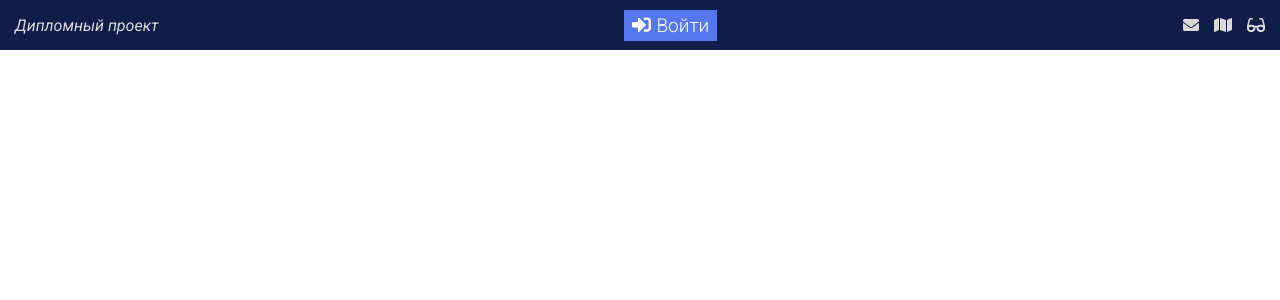
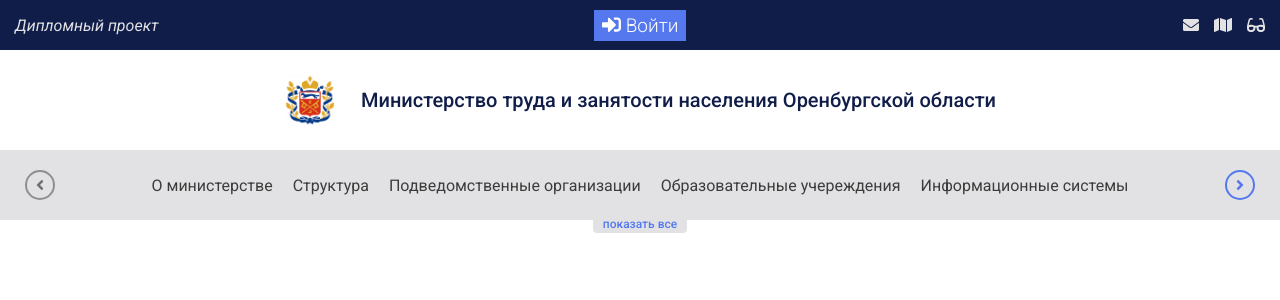
Before and after one commit to skljor/Diploma-project, an Angular app: page / in a window 1280 px wide. Shown: the top 300 px of the page. Built offline with nearby package versions, Linux system fonts and the light colour scheme.

Commit message:
feat: add nav-bar and top-header views (#3)

```diff
--- a/src/app/app.component.html
+++ b/src/app/app.component.html
@@ -1,5 +1,7 @@
 <header>
   <app-top-bar></app-top-bar>
+  <app-top-header></app-top-header>
+  <app-nav-bar></app-nav-bar>
 </header>
 <main>
 
--- a/src/app/app.module.ts
+++ b/src/app/app.module.ts
@@ -4,11 +4,15 @@
 import { AppComponent } from './app.component';
 import { TopBarComponent } from './top-bar/top-bar.component';
 import { FontAwesomeModule } from '@fortawesome/angular-fontawesome';
+import { NavBarComponent } from './nav-bar/nav-bar.component';
+import { TopHeaderComponent } from './top-header/top-header.component';
 
 @NgModule({
   declarations: [
     AppComponent,
-    TopBarComponent
+    TopBarComponent,
+    NavBarComponent,
+    TopHeaderComponent
   ],
   imports: [
     BrowserModule,
--- /dev/null
+++ b/src/app/nav-bar/nav-bar.component.html
@@ -0,0 +1,25 @@
+<div class="nav-bar__wrapper">
+  <div class="nav-bar__top">
+    <div class="nav-bar__left">
+      <button type="button" class="nav-bar__prev-btn nav-bar__slider-btn">
+        <fa-icon [icon]="iconPrev" class="nav-bar__icon"></fa-icon>
+      </button>
+    </div>
+    <div class="nav-bar__middle">
+      <div class="nav-bar__list">
+        <span class="nav-bar__item" *ngFor="let item of navItems">
+          <!--TODO: add rout listener to items-->
+          {{ item }}
+        </span>
+      </div>
+    </div>
+    <div class="nav-bar__right">
+      <button type="button" class="nav-bar__next-btn nav-bar__slider-btn active-btn">
+        <fa-icon [icon]="iconNext" class="nav-bar__icon"></fa-icon>
+      </button>
+    </div>
+  </div>
+  <div class="nav-bar__bottom">
+    <button type="button" class="nav-bar__expand-btn">показать всe</button>
+  </div>
+</div>
--- /dev/null
+++ b/src/app/nav-bar/nav-bar.component.scss
@@ -0,0 +1,80 @@
+@import '../../sass/colors.scss';
+
+.nav-bar__wrapper {
+  color: $black-s;
+}
+
+.nav-bar__top {
+  display: flex;
+  justify-content: space-between;
+  box-sizing: border-box;
+  height: 70px;
+  align-items: center;
+  background-color: $white-s;
+  padding: 0px 25px;
+  position: relative;
+  z-index: 1;
+}
+
+.nav-bar__bottom {
+  display: flex;
+  justify-content: center;
+  position: relative;
+  z-index: 0;
+}
+
+.nav-bar__slider-btn,
+.nav-bar__expand-btn {
+  transition: background-color 200ms;
+}
+
+.nav-bar__slider-btn {
+  display: flex;
+  align-items: center;
+  justify-content: center;
+  border-radius: 50%;
+  border: solid 2px $black-s;
+  box-sizing: border-box;
+  height: 30px;
+  width: 30px;
+  background-color: $white-s;
+  opacity: 0.5;
+
+  &.active-btn {
+    border-color: $blue-light;
+    color: $blue-light;
+    opacity: 1;
+
+    &:hover {
+      cursor: pointer;
+      color: white;
+      background-color: $blue-light;
+    }
+  }
+}
+
+.nav-bar__icon {
+  font-size: 16px;
+}
+
+.nav-bar__list {
+  display: flex;
+  gap: 20px;
+}
+
+.nav-bar__expand-btn {
+  position: relative;
+  border: none;
+  background-color: $white-s;
+  color: $blue-light;
+  font-size: 12px;
+  font-weight: 500;
+  padding: 2px 10px;
+  border-radius: 4px;
+  bottom: 5px;
+  &:hover {
+    cursor: pointer;
+    color: white;
+    background-color: $blue-light;
+  }
+}
--- /dev/null
+++ b/src/app/nav-bar/nav-bar.component.ts
@@ -0,0 +1,15 @@
+import { Component } from '@angular/core';
+import { faAngleLeft, faAngleRight } from '@fortawesome/free-solid-svg-icons';
+
+@Component({
+  selector: 'app-nav-bar',
+  templateUrl: './nav-bar.component.html',
+  styleUrls: ['./nav-bar.component.scss']
+})
+export class NavBarComponent {
+  iconPrev = faAngleLeft;
+  iconNext = faAngleRight;
+  navItems = [
+    'О министерстве', 'Структура', 'Подведомственные организации', 'Образовательные учереждения', 'Информационные системы'
+  ];
+}
--- a/src/app/top-bar/top-bar.component.scss
+++ b/src/app/top-bar/top-bar.component.scss
@@ -13,6 +13,11 @@
 .top-bar__left {
   color: $white-s;
   font-style: italic;
+}
+
+.top-bar__left,
+.top-bar__right {
+  width: 30vw;
 }
 
 .top-bar__login-btn {
@@ -34,6 +39,7 @@
   gap: 15px;
   align-items: center;
   color: $white-s;
+  justify-content: flex-end;
 }
 
 .top-bar__right-icon {
--- /dev/null
+++ b/src/app/top-header/top-header.component.html
@@ -0,0 +1,4 @@
+<div class="top-header__wrapper">
+  <img src="../../assets/images/gerb.png" alt="gerb">
+  <a href=""><h1>Министерство труда и занятости населения Оренбургской области</h1></a>
+</div>
--- /dev/null
+++ b/src/app/top-header/top-header.component.scss
@@ -0,0 +1,22 @@
+@import '../../sass/colors.scss';
+
+.top-header__wrapper {
+  display: flex;
+  justify-content: center;
+  height: 100px;
+  box-sizing: border-box;
+  align-items: center;
+  gap: 25px;
+  img {
+    width: 52px;
+    height: 52px;
+  }
+  a {
+    text-decoration: none;
+    color: $dark-blue;
+  }
+  h1 {
+    font-weight: 500;
+    font-size: 20px;
+  }
+}
--- a/src/sass/colors.scss
+++ b/src/sass/colors.scss
@@ -1,3 +1,4 @@
 $dark-blue: #101D49;
 $blue-light: #5578EF;
-$white-s: #D9D9D9;
+$white-s: #E2E2E4;
+$black-s: #3C3C3C;
```
Also changed, not shown: src/app/top-header/top-header.component.ts (added, +10 -0 lines), src/assets/images/gerb.png (added).
